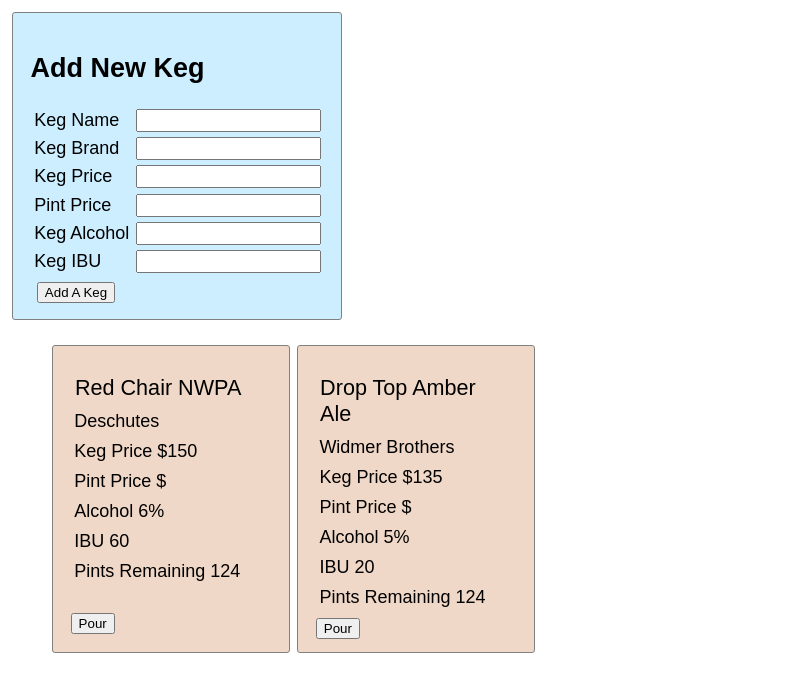
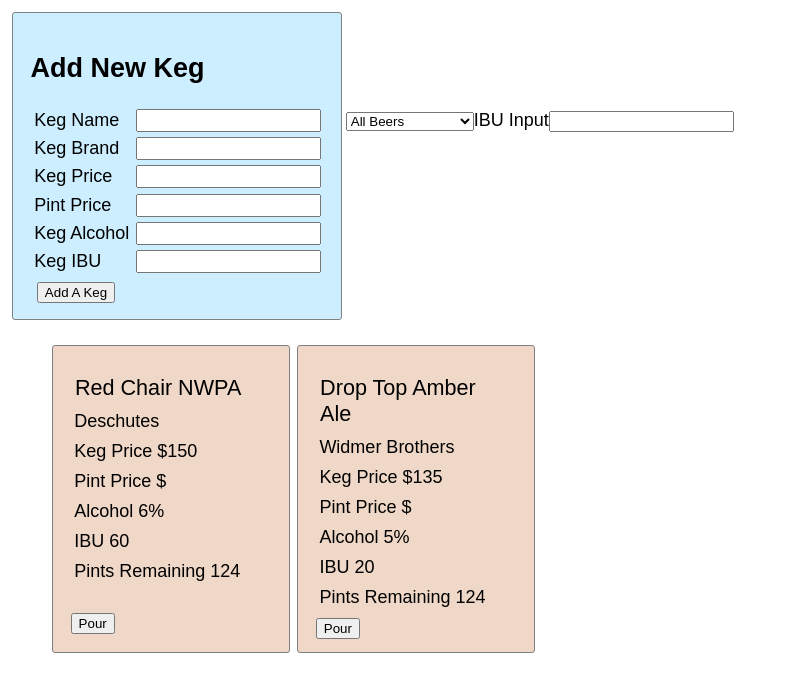
Before and after one commit to ccahill1117/ngTapRoom, an Angular app: page / in a window 1280 px wide. Shown: the top 692 px of the page, without its empty margins (0-785 px from the left). Built offline with nearby package versions, Linux system fonts and the light colour scheme.

Commit message:
implement ibu pipe

```diff
--- a/src/app/beer-list/beer-list.component.html
+++ b/src/app/beer-list/beer-list.component.html
@@ -1,5 +1,13 @@
+<select (change)="onComparisonChange($event.target.value)">
+  <option value="allBeers">All Beers</option>
+  <option value="lessThanIbu">Less Than IBU</option>
+  <option value="greaterThanIbu">Greater Than IBU</option>
+</select>
+<label>IBU Input</label>
+<input (change)="onIBUChange($event.target.value)" #ibuInput>
+
 <ul class="keg-list">
-  <li class="keg" *ngFor="let keg of kegList | ibu">
+  <li class="keg" *ngFor="let keg of kegList | ibu:filterIbu">
     <div class="kegInfo">
       <p class="name">{{keg.name}}</p>
       <p class="brand">{{keg.brand}}</p>
--- a/src/app/beer-list/beer-list.component.ts
+++ b/src/app/beer-list/beer-list.component.ts
@@ -1,5 +1,6 @@
 import { Component, Input, Output, EventEmitter } from '@angular/core';
 import { Keg } from '../models/keg.model'
+
 
 @Component({
   selector: 'app-beer-list',
@@ -11,8 +12,19 @@
   @Input() kegList: Keg[];
   @Output() pintEmitter = new EventEmitter();
 
+  filterIbu: number = 10;
+  filterComparison: string = 'allBeers';
+
   pourPint(keg: Keg) {
     this.pintEmitter.emit(keg);
   }
 
+  onComparisonChange(optionFromMenu) {
+    this.filterComparison = optionFromMenu;
+  }
+
+  onIBUChange(valueFromInput) {
+    this.filterIbu = parseInt(valueFromInput);
+  }
+
 }
--- a/src/app/ibu.pipe.ts
+++ b/src/app/ibu.pipe.ts
@@ -8,10 +8,10 @@
 })
 
 export class IbuPipe implements PipeTransform {
-  transform(input: Keg[]) {
+  transform(input: Keg[], ibu: number, comparison: string) {
     var output: Keg[] = [];
     for (var i=0; i < input.length; i++) {
-      if (input[i].ibu > 10) {
+      if (input[i].ibu > ibu) {
         output.push(input[i]);
       }
     }
```
